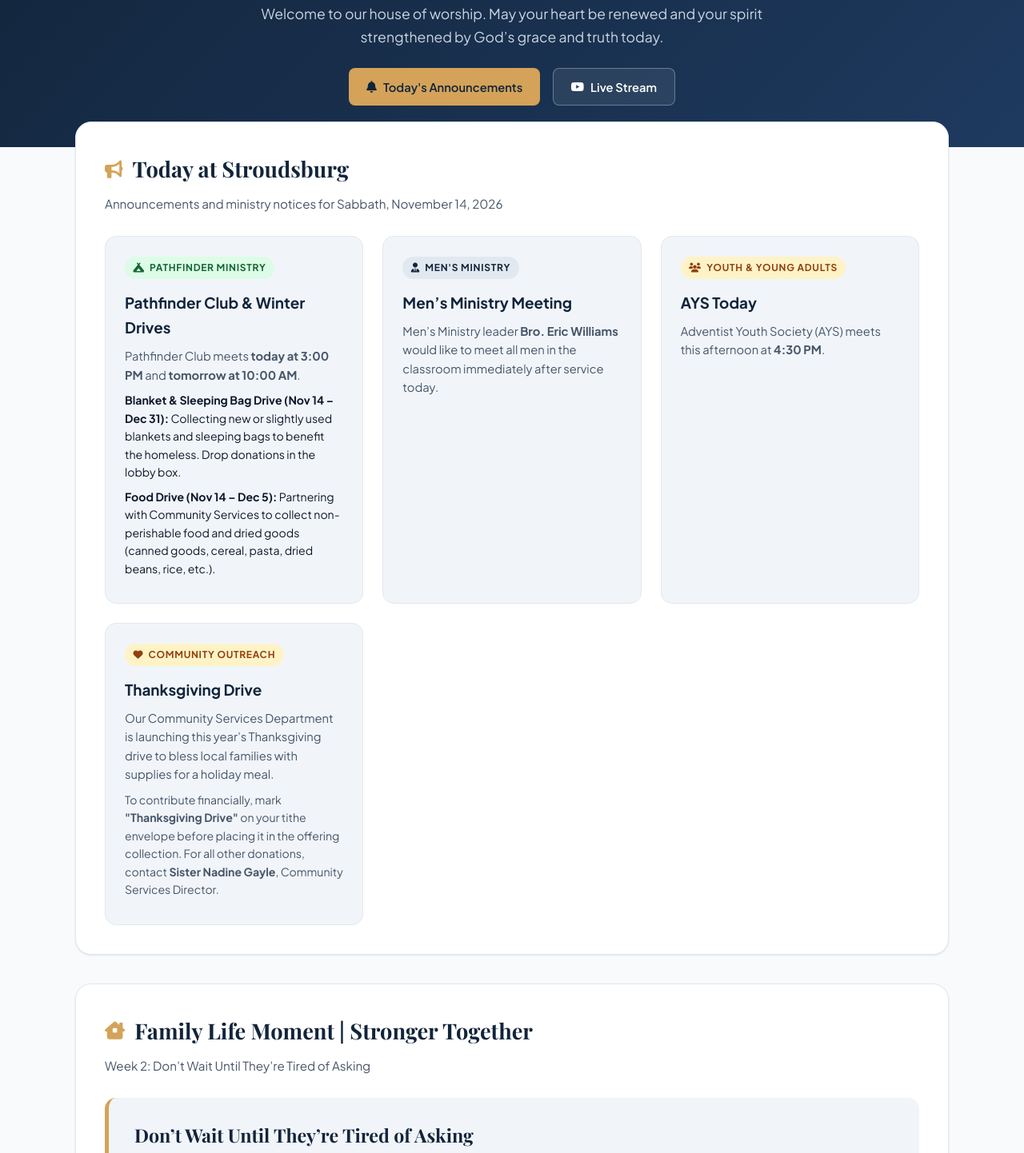
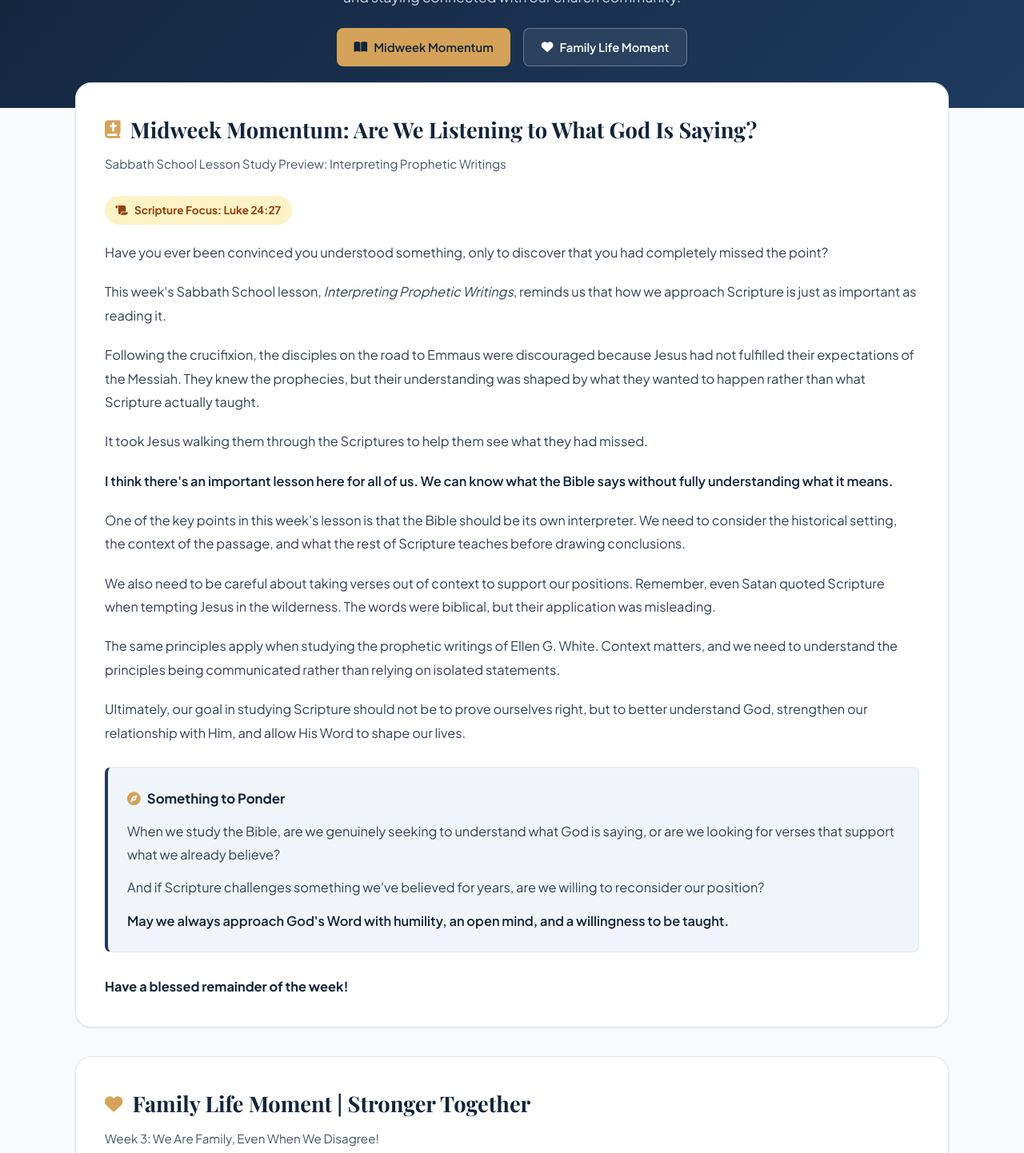
Before and after one commit to Stroudsburgsda/pages, a plain HTML site: page index.html in a window 1280 px wide. Shown: the part 315-1757 px from the top of the page at 80% size. Drawn offline with nearby package versions, Linux system fonts and the light colour scheme; a web font is replaced by a local one.

Commit message:
Update index.html

```diff
--- a/index.html
+++ b/index.html
@@ -3,7 +3,7 @@
 <head>
   <meta charset="UTF-8" />
   <meta name="viewport" content="width=device-width, initial-scale=1.0" />
-  <title>Stroudsburg Seventh-day Adventist Church | Digital Bulletin</title>
+  <title>Stroudsburg Seventh-day Adventist Church | Midweek Momentum</title>
   <link rel="preconnect" href="https://fonts.googleapis.com">
   <link rel="preconnect" href="https://fonts.gstatic.com" crossorigin>
   <link href="https://fonts.googleapis.com/css2?family=Plus+Jakarta+Sans:wght@400;500;600;700;800&family=Playfair+Display:ital,wght@0,600;0,700;1,600&display=swap" rel="stylesheet">
@@ -241,68 +241,50 @@
       margin-bottom: 1.75rem;
     }
 
-    /* Grid Layouts */
-    .grid-today {
-      display: grid;
-      grid-template-columns: repeat(auto-fit, minmax(260px, 1fr));
-      gap: 1.5rem;
+    /* Article Content */
+    .article-content {
+      font-size: 1.02rem;
+      color: #334155;
+      line-height: 1.8;
     }
 
-    .card-today {
-      background: var(--surface-alt);
-      border-radius: var(--radius-md);
-      padding: 1.5rem;
-      border: 1px solid var(--border);
-      display: flex;
-      flex-direction: column;
-      justify-content: flex-start;
+    .article-content p {
+      margin-bottom: 1.25rem;
     }
 
-    .card-tag {
+    .scripture-pill {
       display: inline-flex;
       align-items: center;
-      gap: 0.4rem;
-      font-size: 0.75rem;
-      text-transform: uppercase;
-      letter-spacing: 0.06em;
+      gap: 0.5rem;
+      background: #fef3c7;
+      color: #92400e;
+      font-size: 0.85rem;
       font-weight: 700;
-      padding: 0.25rem 0.65rem;
+      padding: 0.35rem 0.85rem;
       border-radius: 999px;
-      margin-bottom: 0.85rem;
-      width: fit-content;
+      margin-bottom: 1.25rem;
     }
 
-    .tag-blue {
-      background: #e2e8f0;
-      color: var(--primary-dark);
+    .reflection-box {
+      background: var(--surface-alt);
+      border: 1px solid var(--border);
+      border-left: 4px solid var(--primary);
+      padding: 1.5rem;
+      border-radius: var(--radius-sm);
+      margin: 1.75rem 0;
     }
 
-    .tag-gold {
-      background: #fef3c7;
-      color: #92400e;
+    .reflection-box h4 {
+      font-size: 1.05rem;
+      color: var(--primary-dark);
+      margin-bottom: 0.65rem;
+      display: flex;
+      align-items: center;
+      gap: 0.5rem;
     }
 
-    .tag-amber {
-      background: #fef3c7;
-      color: #92400e;
-    }
-
-    .tag-green {
-      background: #dcfce7;
-      color: #166534;
-    }
-
-    .card-today h3 {
-      font-size: 1.18rem;
-      color: var(--primary-dark);
-      margin-bottom: 0.55rem;
-    }
-
-    .card-today p {
-      font-size: 0.92rem;
-      color: var(--text-muted);
-      line-height: 1.6;
-      margin-bottom: 0.5rem;
+    .reflection-box h4 i {
+      color: var(--accent);
     }
 
     /* Family Life Article Box */
@@ -745,7 +727,7 @@
         <span>Stroudsburg SDA</span>
       </a>
       <ul class="nav-links">
-        <li><a href="#today">Today's Focus</a></li>
+        <li><a href="#momentum">Lesson Study</a></li>
         <li><a href="#family-moment">Family Life Moment</a></li>
         <li><a href="#banquet">Year-End Banquet</a></li>
         <li><a href="#features">Event Flyers</a></li>
@@ -765,13 +747,13 @@
   <header class="hero">
     <div class="hero-content">
       <div class="badge-date">
-        <i class="fa-regular fa-calendar"></i> Sabbath, November 14, 2026
+        <i class="fa-regular fa-calendar"></i> Wednesday, November 18, 2026 &bull; Midweek Edition
       </div>
-      <h1>Stroudsburg Seventh-day Adventist Church</h1>
-      <p>Welcome to our house of worship. May your heart be renewed and your spirit strengthened by God’s grace and truth today.</p>
+      <h1>Midweek Momentum &amp; Announcements</h1>
+      <p>Approaching God's Word with humility, fostering unity in the household of faith, and staying connected with our church community.</p>
       <div class="hero-actions">
-        <a href="#today" class="btn btn-accent"><i class="fa-solid fa-bell"></i> Today's Announcements</a>
-        <a href="https://www.youtube.com/@StroudsburgSDAChurch/" target="_blank" rel="noopener" class="btn btn-outline-light"><i class="fa-brands fa-youtube"></i> Live Stream</a>
+        <a href="#momentum" class="btn btn-accent"><i class="fa-solid fa-book-open"></i> Midweek Momentum</a>
+        <a href="#family-moment" class="btn btn-outline-light"><i class="fa-solid fa-heart"></i> Family Life Moment</a>
       </div>
     </div>
   </header>
@@ -779,104 +761,101 @@
   <!-- Main Content -->
   <main class="container">
 
-    <!-- Today at Stroudsburg -->
-    <section id="today" class="section-card">
+    <!-- 1. Midweek Momentum -->
+    <section id="momentum" class="section-card">
       <h2 class="section-title">
-        <i class="fa-solid fa-bullhorn"></i> Today at Stroudsburg
+        <i class="fa-solid fa-book-bible"></i> Midweek Momentum: Are We Listening to What God Is Saying?
       </h2>
-      <p class="section-subtitle">Announcements and ministry notices for Sabbath, November 14, 2026</p>
+      <p class="section-subtitle">Sabbath School Lesson Study Preview: Interpreting Prophetic Writings</p>
 
-      <div class="grid-today">
-        <!-- Pathfinder Announcements -->
-        <div class="card-today">
-          <div>
-            <span class="card-tag tag-green"><i class="fa-solid fa-campground"></i> Pathfinder Ministry</span>
-            <h3>Pathfinder Club &amp; Winter Drives</h3>
-            <p>Pathfinder Club meets <strong>today at 3:00 PM</strong> and <strong>tomorrow at 10:00 AM</strong>.</p>
-            <p style="font-size: 0.88rem; color: var(--text);">
-              <strong>Blanket &amp; Sleeping Bag Drive (Nov 14 – Dec 31):</strong> Collecting new or slightly used blankets and sleeping bags to benefit the homeless. Drop donations in the lobby box.
-            </p>
-            <p style="font-size: 0.88rem; color: var(--text);">
-              <strong>Food Drive (Nov 14 – Dec 5):</strong> Partnering with Community Services to collect non-perishable food and dried goods (canned goods, cereal, pasta, dried beans, rice, etc.).
-            </p>
-          </div>
+      <div class="article-content">
+        <div class="scripture-pill">
+          <i class="fa-solid fa-scroll"></i> Scripture Focus: Luke 24:27
         </div>
 
-        <!-- Men's Ministry -->
-        <div class="card-today">
-          <div>
-            <span class="card-tag tag-blue"><i class="fa-solid fa-user-tie"></i> Men's Ministry</span>
-            <h3>Men’s Ministry Meeting</h3>
-            <p>Men’s Ministry leader <strong>Bro. Eric Williams</strong> would like to meet all men in the classroom immediately after service today.</p>
-          </div>
+        <p>Have you ever been convinced you understood something, only to discover that you had completely missed the point?</p>
+
+        <p>This week's Sabbath School lesson, <em>Interpreting Prophetic Writings</em>, reminds us that how we approach Scripture is just as important as reading it.</p>
+
+        <p>Following the crucifixion, the disciples on the road to Emmaus were discouraged because Jesus had not fulfilled their expectations of the Messiah. They knew the prophecies, but their understanding was shaped by what they wanted to happen rather than what Scripture actually taught.</p>
+
+        <p>It took Jesus walking them through the Scriptures to help them see what they had missed.</p>
+
+        <p style="font-weight: 600; color: var(--primary-dark);">I think there's an important lesson here for all of us. We can know what the Bible says without fully understanding what it means.</p>
+
+        <p>One of the key points in this week's lesson is that the Bible should be its own interpreter. We need to consider the historical setting, the context of the passage, and what the rest of Scripture teaches before drawing conclusions.</p>
+
+        <p>We also need to be careful about taking verses out of context to support our positions. Remember, even Satan quoted Scripture when tempting Jesus in the wilderness. The words were biblical, but their application was misleading.</p>
+
+        <p>The same principles apply when studying the prophetic writings of Ellen G. White. Context matters, and we need to understand the principles being communicated rather than relying on isolated statements.</p>
+
+        <p>Ultimately, our goal in studying Scripture should not be to prove ourselves right, but to better understand God, strengthen our relationship with Him, and allow His Word to shape our lives.</p>
+
+        <div class="reflection-box">
+          <h4><i class="fa-solid fa-compass"></i> Something to Ponder</h4>
+          <p style="margin-bottom: 0.75rem;">
+            When we study the Bible, are we genuinely seeking to understand what God is saying, or are we looking for verses that support what we already believe?
+          </p>
+          <p style="margin-bottom: 0.75rem;">
+            And if Scripture challenges something we've believed for years, are we willing to reconsider our position?
+          </p>
+          <p style="margin-bottom: 0; font-weight: 600; color: var(--primary-dark);">
+            May we always approach God's Word with humility, an open mind, and a willingness to be taught.
+          </p>
         </div>
 
-        <!-- AYS Today -->
-        <div class="card-today">
-          <div>
-            <span class="card-tag tag-gold"><i class="fa-solid fa-users"></i> Youth &amp; Young Adults</span>
-            <h3>AYS Today</h3>
-            <p>Adventist Youth Society (AYS) meets this afternoon at <strong>4:30 PM</strong>.</p>
-          </div>
-        </div>
-
-        <!-- Thanksgiving Food Drive -->
-        <div class="card-today">
-          <div>
-            <span class="card-tag tag-amber"><i class="fa-solid fa-heart"></i> Community Outreach</span>
-            <h3>Thanksgiving Drive</h3>
-            <p>Our Community Services Department is launching this year’s Thanksgiving drive to bless local families with supplies for a holiday meal.</p>
-            <p style="font-size: 0.88rem;">To contribute financially, mark <strong>"Thanksgiving Drive"</strong> on your tithe envelope before placing it in the offering collection. For all other donations, contact <strong>Sister Nadine Gayle</strong>, Community Services Director.</p>
-          </div>
-        </div>
+        <p style="font-weight: 700; color: var(--primary-dark); margin-bottom: 0;">Have a blessed remainder of the week!</p>
       </div>
     </section>
 
-    <!-- Family Life Moment Spotlight -->
+    <!-- 2. Family Life Moment Spotlight -->
     <section id="family-moment" class="section-card">
       <h2 class="section-title">
-        <i class="fa-solid fa-house-chimney-window"></i> Family Life Moment | Stronger Together
+        <i class="fa-solid fa-heart"></i> Family Life Moment | Stronger Together
       </h2>
-      <p class="section-subtitle">Week 2: Don’t Wait Until They’re Tired of Asking</p>
+      <p class="section-subtitle">Week 3: We Are Family, Even When We Disagree!</p>
 
       <div class="family-life-card">
-        <h3>Don’t Wait Until They’re Tired of Asking</h3>
+        <h3>We Are Family, Even When We Disagree!</h3>
         <p>
-          Sometimes the greatest threat to a relationship isn’t a major argument. It’s the little things that go unheard, unnoticed, or unresolved over time.
+          We often talk about strengthening our marriages and families, but let’s not forget another family God has blessed us with — our church family, the household of faith.
         </p>
         <p>
-          When your spouse repeatedly asks for quality time, affection, appreciation, or understanding, they’re not necessarily complaining. They may be saying, <em>“I miss you. I need you. I want us to be closer.”</em>
+          As children of the living God, we are brothers and sisters in Christ. And just like our families at home, we won’t always agree on everything.
         </p>
         <p>
-          When your child repeatedly asks you to spend time with them, they may be saying, <em>“I need to know that I matter to you.”</em>
+          We have different personalities, perspectives, experiences, and ways of doing things. But our differences don’t have to divide us.
         </p>
         <p>
-          And sometimes, when the asking stops, it doesn’t mean the need has disappeared. It may mean the person has grown tired of feeling unheard.
+          We can disagree without disrespecting. We can correct without condemning. We can express our opinions without diminishing someone else’s worth.
+        </p>
+        <p style="font-weight: 600; color: var(--primary-dark);">
+          Unity doesn’t mean we all think alike. It means we choose to love and respect one another, even when we see things differently.
         </p>
 
         <div class="challenge-box">
-          <h4><i class="fa-solid fa-hand-holding-heart"></i> This Week’s Family Life Challenge</h4>
+          <h4><i class="fa-solid fa-people-arrows"></i> This Week’s Family Life Challenge</h4>
           <p style="margin-bottom: 0.65rem;">
-            Think about something your spouse, child, parent, or another family member has been asking of you. Have you been listening? Have you made an effort to respond?
+            Think about someone in our church family with whom you’ve disagreed, misunderstood, or perhaps grown distant.
           </p>
-          <p style="margin-bottom: 0.65rem; font-weight: 600; color: var(--primary-dark);">
-            Don’t wait for silence to realize that someone has been crying out for connection.
-          </p>
+          <div class="quote-box" style="margin: 0.5rem 0 0.75rem;">
+            Ask yourself: “Have I allowed a difference of opinion to become a barrier to fellowship?”
+          </div>
           <p style="margin-bottom: 0; font-size: 0.94rem; color: var(--text-muted);">
-            Take one intentional step this week to show that you’ve heard them. It doesn’t have to be grand. Sometimes a hug, a conversation, an apology, or simply following through on a promise can make a difference.
+            This week, make an intentional effort to extend kindness, offer encouragement, initiate a conversation, or take a step toward reconciliation.
           </p>
         </div>
 
         <div class="quote-box">
-          “Be quick to listen, slow to speak and slow to become angry.”<br>
-          <span style="font-size: 0.9rem; font-weight: 600;">— James 1:19 (NIV)</span>
+          “Be devoted to one another in love. Honor one another above yourselves.”<br>
+          <span style="font-size: 0.9rem; font-weight: 600;">— Romans 12:10 (NIV)</span>
         </div>
 
         <p style="margin-bottom: 0.75rem;">
-          <strong>Remember:</strong> Love isn’t just about what we feel for one another. It’s also about how we respond to one another’s needs.
+          <strong>Remember:</strong> The world should be able to recognize that we belong to Jesus by the way we love one another — not just when we agree, but especially when we don’t.
         </p>
         <p style="font-weight: 700; color: var(--primary-dark); margin-bottom: 0;">
-          Let’s not become so busy doing the work of the Lord that we neglect the precious people He has entrusted to our care.<br>
+          We are one family, serving one God, united in one mission. Let’s live like it!<br>
           <span style="font-size: 0.9rem; font-weight: 600; color: var(--accent-hover);">— Brought to you by the Family Life Ministries Department &bull; Stronger Together!</span>
         </p>
       </div>
@@ -888,7 +867,7 @@
         <span class="banquet-badge"><i class="fa-solid fa-champagne-glasses"></i> Save the Date — December 19, 2026</span>
         <h2>2026 End of Year <span>Banquet</span></h2>
         <p>
-          The committee is planning a wonderful evening of food, fellowship, fun, and celebration for the entire family! A sign-up sheet will be placed on the church bulletin board. Please add your name to indicate your intention to attend and begin submitting your payments.
+          The committee is planning a wonderful evening of food, fellowship, fun, and celebration for the entire family! A sign-up sheet is posted on the church bulletin board. Please add your name to indicate your intention to attend and begin submitting your payments.
         </p>
 
         <div class="banquet-meta-grid">
@@ -906,7 +885,7 @@
           </div>
           <div class="banquet-meta-item">
             <i class="fa-solid fa-utensils"></i>
-            <span><strong>Caribbean Cuisine &amp; Celebration</strong></span>
+            <span><strong>Caribbean Cuisine ($75/person)</strong></span>
           </div>
         </div>
 
```
